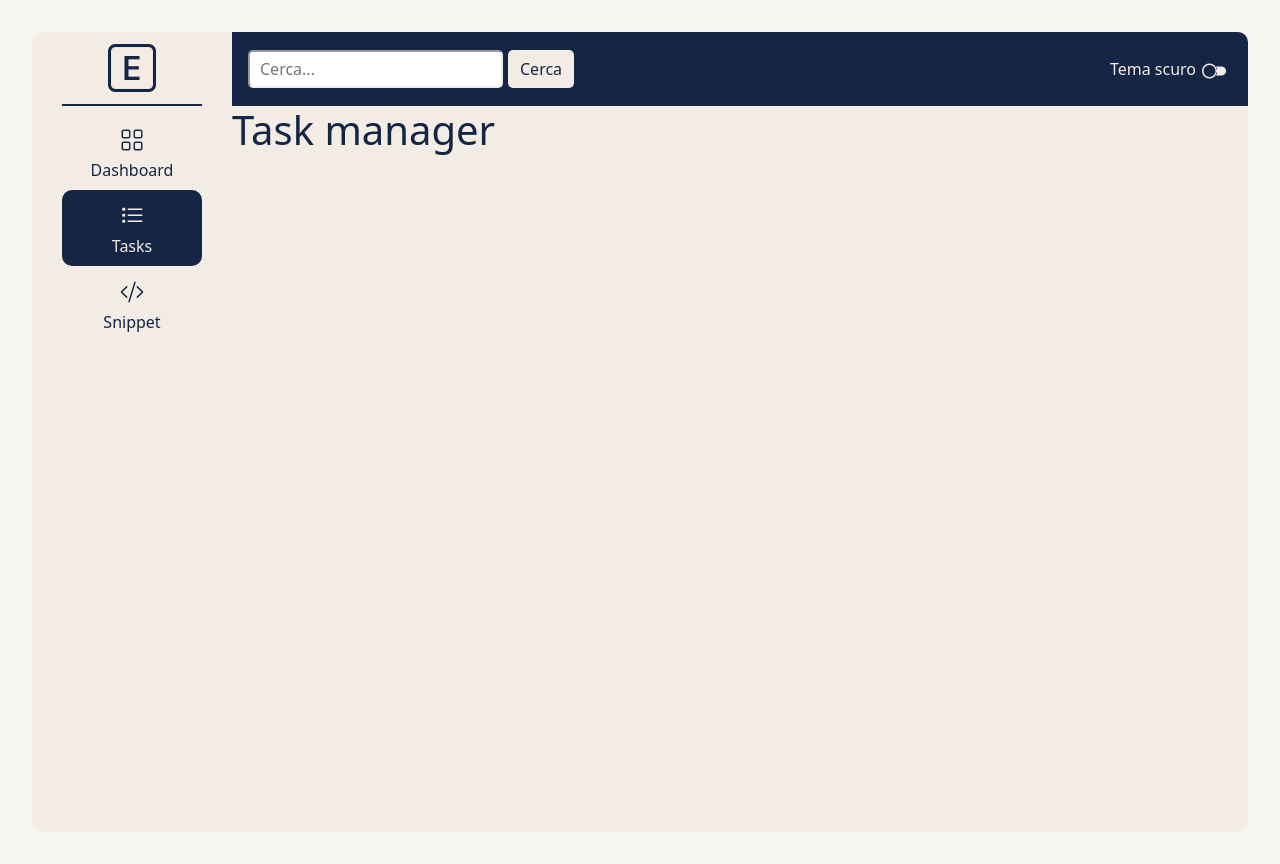
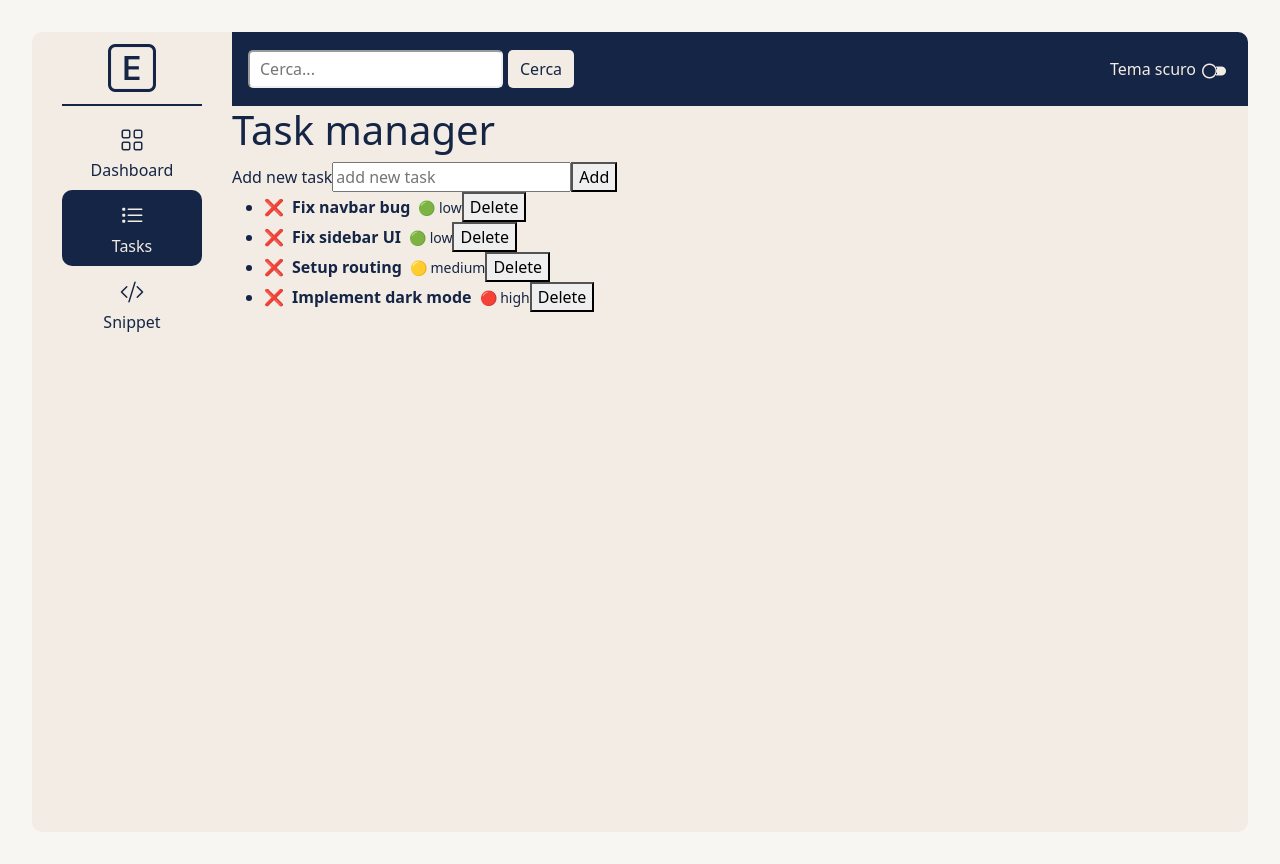
Before and after one commit to VincenzoLivigni/devflow-dashboard, a React (Vite) app: page /tasks in a window 1280 px wide. Built offline with nearby package versions, Linux system fonts and the light colour scheme.

Commit message:
implement basic tasks CRUD (add, toggle, delete)

```diff
--- a/src/pages/Tasks.jsx
+++ b/src/pages/Tasks.jsx
@@ -1,6 +1,92 @@
+import { useState } from "react"
+
 export default function Tasks() {
 
+    const initialTasks = [
+        {
+            id: 1,
+            title: "Fix navbar bug",
+            completed: false,
+            priority: "🟢 low"
+        },
+        {
+            id: 2,
+            title: "Fix sidebar UI",
+            completed: false,
+            priority: "🟢 low"
+        },
+        {
+            id: 3,
+            title: "Setup routing",
+            completed: false,
+            priority: "🟡 medium"
+        },
+        {
+            id: 4,
+            title: "Implement dark mode",
+            completed: false,
+            priority: "🔴 high"
+        }
+    ]
+
+    const [tasks, setTasks] = useState(initialTasks)
+    const [newTask, setNewTask] = useState("")
+
+    // funzione aggiungi task
+    function addTask() {
+        if (!newTask.trim()) return
+
+        const task = {
+            id: Date.now(),
+            title: newTask,
+            completed: false,
+            priority: "🟢 low"
+        }
+
+        setTasks(prev => [...prev, task])
+        setNewTask("")
+    }
+
+
+    // funzione toggle completamento task
+    function toggleCompleted(id) {
+        setTasks(prev => prev.map((t) => t.id === id
+            ? { ...t, completed: !t.completed } : t
+        )
+        )
+    }
+
+    // funzione rimuovi task
+    function deleteTask(id) {
+        setTasks(prev => prev.filter((t) => t.id !== id))
+    }
+
     return (
-        <h1>Task manager</h1>
+        <>
+            <h1>Task manager</h1>
+
+            <span>Add new task</span>
+            <input
+                type="text"
+                placeholder="add new task"
+                value={newTask}
+                onChange={(e) => setNewTask(e.target.value)}
+            />
+            <button onClick={addTask}>Add</button>
+
+            <ul>
+                {
+                    tasks.map((t) => (
+                        <li key={t.id} onClick={() => toggleCompleted(t.id)}>
+                            <span className="me-2">{t.completed ? "✅" : "❌"}</span>
+                            <strong className="me-2">{t.title}</strong>
+                            <small>{t.priority}</small>
+
+                            <button onClick={() => deleteTask(t.id)}>Delete</button>
+                        </li>
+                    ))
+                }
+            </ul>
+        </>
     )
 }
```
